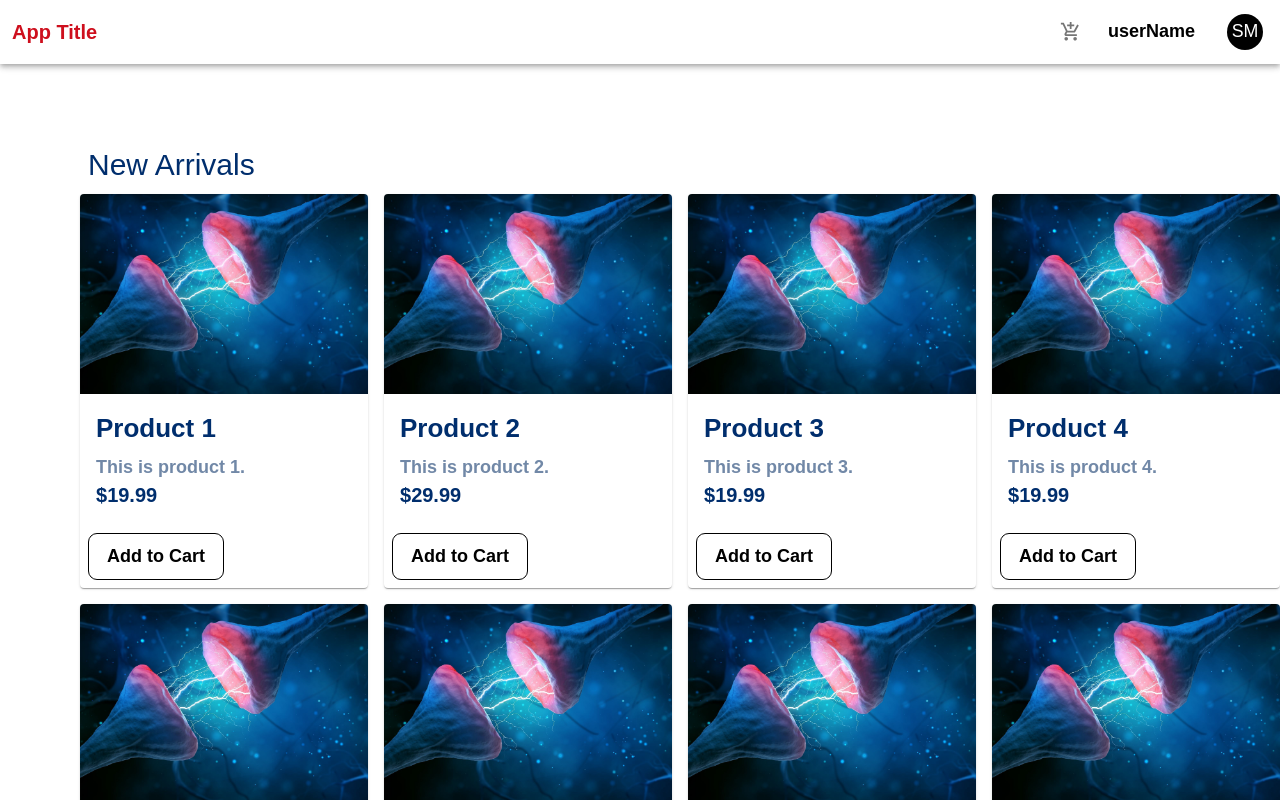
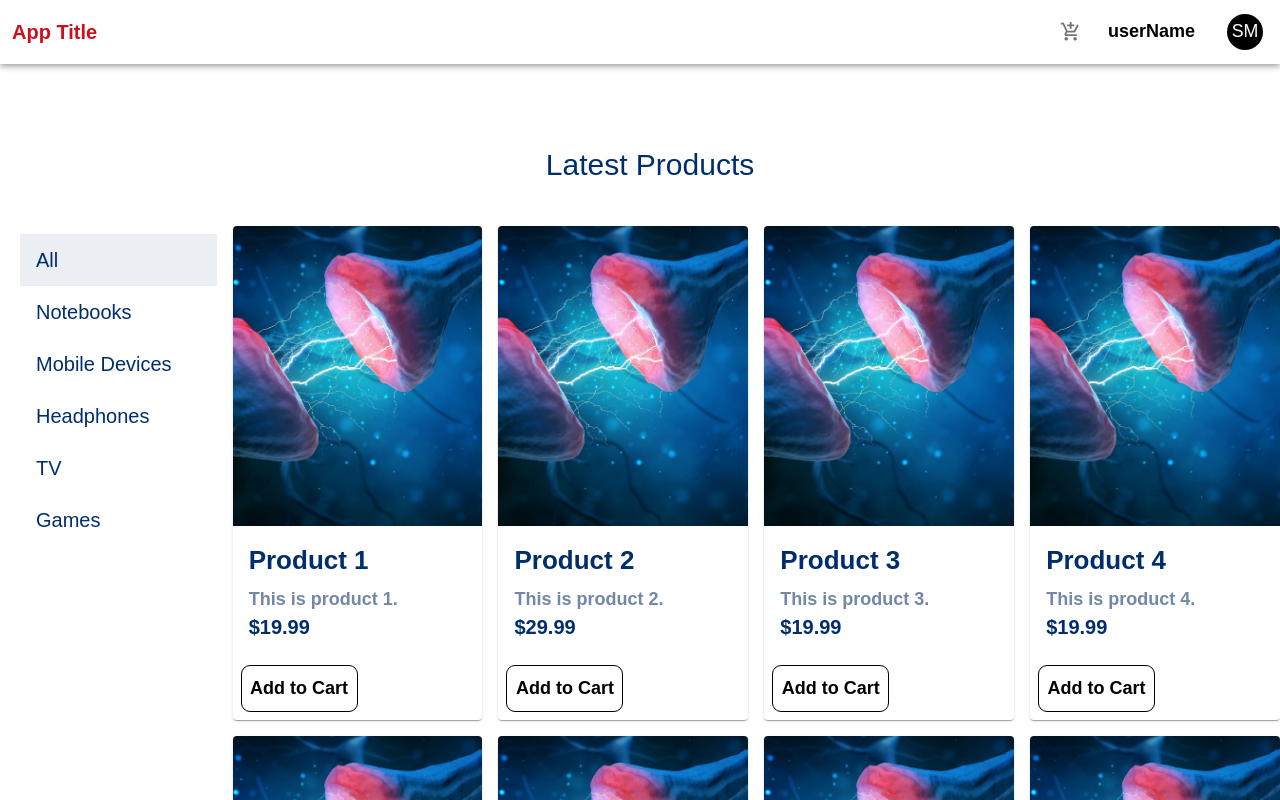
Before and after one commit to seffier/e-commerce-react, a React (Create React App) app: page / in a window 1280 px wide. Shown: the top 800 px of the page. Built offline with nearby package versions, Linux system fonts and the light colour scheme.

Commit message:
Categories section added

```diff
--- a/src/components/Custom/Cards/ProductCard/index.tsx
+++ b/src/components/Custom/Cards/ProductCard/index.tsx
@@ -13,7 +13,6 @@ const ProductCard = (props: IProductCard) => {
     const { basketItems, setBasketItems } = useBasket();
     const theme = useTheme()
     const addToBasket = () => {
-        console.log('here')
         setBasketItems([{id: 1, name: 'Product 3', imageUrl: test1, price: 19.99, quantity: 1}]);
     };
     console.log(basketItems)
@@ -21,7 +20,7 @@ const ProductCard = (props: IProductCard) => {
         <Card sx={{ maxWidth: 345 }}>
             <CardMedia
                 component="img"
-                height="200"
+                height="300"
                 image={props.product.imageUrl}
                 alt={props.product.name}
             />
--- a/src/components/Custom/Layouts/Main/Layout/index.tsx
+++ b/src/components/Custom/Layouts/Main/Layout/index.tsx
@@ -17,7 +17,7 @@ const MainLayout: React.FC<IProps> = (props): JSX.Element => {
                     <Stack direction={'row'}>
                         <Navbar />
                     </Stack>
-                    <Box component='main' sx={{ flexGrow: 1, p: 0, marginLeft: 20, marginTop: 20 }}>
+                    <Box component='main' sx={{ flexGrow: 1, p: 0, marginLeft: 5, marginTop: 20 }}>
                         {props.children}
                     </Box>
                 </BasketProvider>
--- a/src/pages/Main/Products/View/index.tsx
+++ b/src/pages/Main/Products/View/index.tsx
@@ -1,9 +1,9 @@
-import React from 'react';
+import React, {useState} from 'react';
 import Grid from '@mui/material/Grid';
 import ProductCard from "../../../../components/Custom/Cards/ProductCard";
 import {IProductsView} from "../ViewModel";
 import test1 from '../../../../assets/images/test1.jpg'
-import {Typography} from "@mui/material";
+import {List, ListItem, ListItemText, Typography} from "@mui/material";
 
 const products = [
     // Example product data
@@ -14,21 +14,47 @@ const products = [
     { id: 5, name: 'Product 5', imageUrl: test1, price: 19.99, description: 'This is product 5.' },
     { id: 6, name: 'Product 6', imageUrl: test1, price: 19.99, description: 'This is product 6.' },
     { id: 7, name: 'Product 7', imageUrl: test1, price: 19.99, description: 'This is product 7.' },
-    { id: 8, name: 'Product 8', imageUrl: test1, price: 19.99, description: 'This is product 8.' }
+    { id: 8, name: 'Product 8', imageUrl: test1, price: 19.99, description: 'This is product 8.' },
+    { id: 9, name: 'Product 9', imageUrl: test1, price: 19.99, description: 'This is product 9.' },
     // Add more products as needed
 ]
+const categories = ['All', 'Notebooks', 'Mobile Devices', 'Headphones', 'TV', 'Games'];
+
 const ProductsView = (props: IProductsView) => {
+    const [selectedCategory, setSelectedCategory] = useState('All');
+    const handleCategoryClick = (category: string) => {
+        setSelectedCategory(category);
+    };
+
     return (
         <div>
-            <Typography variant="h4" component="h2" sx={{ margin: 2 }}>
-                New Arrivals
+            <Typography variant="h4" component="h2" sx={{ margin: 10, justifyContent: "center", display: "flex" }}>
+                Latest Products
             </Typography>
             <Grid container spacing={4}>
-                {products.map((product) => (
-                    <Grid item key={product.id} xs={12} sm={6} md={4} lg={3}>
-                        <ProductCard product={product} />
+                <Grid item xs={12} sm={3} md={2} >
+                    <List sx={{ maxWidth: 300 }} component="nav">
+                        {categories.map((category) => (
+                            <ListItem
+                                button
+                                selected={selectedCategory === category}
+                                onClick={() => handleCategoryClick(category)}
+                                key={category}
+                            >
+                                <ListItemText primary={category} />
+                            </ListItem>
+                        ))}
+                    </List>
+                </Grid>
+                <Grid item xs={12} sm={9} md={10}>
+                    <Grid container spacing={4}>
+                        {products.map((product) => (
+                            <Grid item key={product.id} xs={12} sm={6} md={4} lg={3}>
+                                <ProductCard product={product} />
+                            </Grid>
+                        ))}
                     </Grid>
-                ))}
+                </Grid>
             </Grid>
         </div>
     )
```
